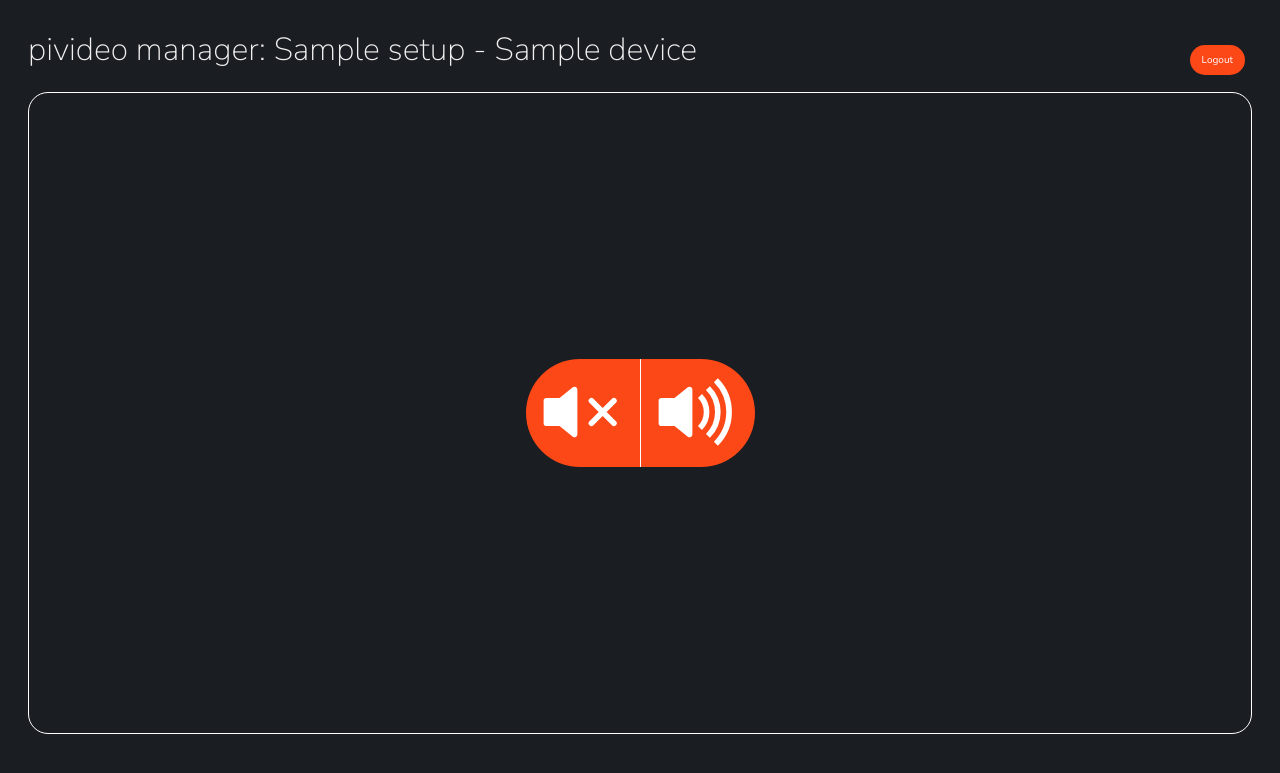
After one commit to carlitoselmago/pivideo_manager, a Flask app: template templates/setuplitedevice.html in a window 1280 px wide. The commit adds this page. Shown: the top 773 px of the page. Run offline with Flask 3, Linux system fonts and the light colour scheme; the template is opened without the code that fills it: most values are stand-ins (such as "Sample title", 1, 10 or a date in 2020); style sheets or scripts are compiled from the project's sources; parts of the project's set-up code (start-up, migrations or seed data) failed here and were passed over.

```diff
--- a/GUI.py
+++ b/GUI.py
@@ -68,6 +68,15 @@ def home_lite(friendlyurl):
     print(setup)
     return render_template('setuplite.html', setup=setup,homeurl=homeurl)
 
+
+@app.route(homeurl+'/control/<friendlyurl>/<mac>')
+@login_required
+def home_lite_device(friendlyurl,mac):
+    setup = manager.get_setup_by_friendlyurl(friendlyurl)
+    print(setup)
+    device = manager.get_device_by_mac(mac)
+    print(mac)
+    return render_template('setuplitedevice.html', setup=setup,device=device,homeurl=homeurl)
 
 @app.route(homeurl+'/login', methods=['GET', 'POST'])
 def login():
@@ -149,6 +158,15 @@ def scan_network():
 
     manager.scan_ip_range(ip_range)
     return jsonify({"message": "Scan completed."})
+
+@app.route(homeurl+'/api/delete_setup', methods=['POST'])
+@login_required
+def delete_setup():
+    """API endpoint to trigger IP scan."""
+    ip_range = request.json.get('ip_range')
+
+    manager.delete_setup(ip_range)
+    return jsonify({"message": "setup deleted."})
 
 @app.route(homeurl+'/api/update_device', methods=['POST'])
 @login_required
--- a/static/script.js
+++ b/static/script.js
@@ -90,6 +90,30 @@ $(document).ready(function () {
             },
             error: function (xhr) {
                 alert("Error scanning network: " + xhr.responseText);
+            }
+        });
+    });
+
+    // Handle delete setup
+     $("body").on("click",'.delete-btn',function () {
+        if (!confirm("Are you sure you want to delete this setup? This action cannot be undone.")) {
+            return;
+        }
+        var setupElement = $(this).closest(".setup");
+        setupElement.addClass("updating");
+        var iprange = setupElement.attr("iprange");
+
+        $.ajax({
+            url: homeurl+'/api/delete_setup',
+            type: 'POST',
+            contentType: 'application/json',
+            data:JSON.stringify({ ip_range: iprange }),
+            success: function (response) {
+                    console.log("Finished deleting setup.");
+                    location.reload();
+            },
+            error: function (xhr) {
+                alert("Error deleting setup: " + xhr.responseText);
             }
         });
     });
--- a/static/styles.less
+++ b/static/styles.less
@@ -75,6 +75,9 @@
         }
         &.bigbtn{
             font-size: 18px !important;
+        }
+        &.delete-btn{
+            background-color: black;
         }
     }
 }
--- a/templates/partials/setup.html
+++ b/templates/partials/setup.html
@@ -28,8 +28,10 @@
                     <path d="M8.707 11.182A4.5 4.5 0 0 0 10.025 8a4.5 4.5 0 0 0-1.318-3.182L8 5.525A3.5 3.5 0 0 1 9.025 8 3.5 3.5 0 0 1 8 10.475zM6.717 3.55A.5.5 0 0 1 7 4v8a.5.5 0 0 1-.812.39L3.825 10.5H1.5A.5.5 0 0 1 1 10V6a.5.5 0 0 1 .5-.5h2.325l2.363-1.89a.5.5 0 0 1 .529-.06"/>
                   </svg>
             </button>
+            <button class="delete-btn">DELETE</button>
 
         </div>
+
     </h4>
 
 
--- /dev/null
+++ b/templates/setuplitedevice.html
@@ -0,0 +1,47 @@
+<!DOCTYPE html>
+<html lang="en">
+<head>
+    <meta charset="UTF-8">
+    <meta name="viewport" content="width=device-width, initial-scale=1.0">
+    <title>pivideo Device Manager</title>
+
+    <link rel="preconnect" href="https://fonts.googleapis.com">
+    <link rel="preconnect" href="https://fonts.gstatic.com" crossorigin>
+    <link href="https://fonts.googleapis.com/css2?family=Nunito+Sans:opsz,wght@6..12,200..1000&display=swap" rel="stylesheet">
+
+    <link rel="stylesheet/less" type="text/css" href="{{url_for('static', filename='styles.less')}}" />
+    <script src="{{url_for('static', filename='less.js')}}"></script>
+    <script src="https://cdnjs.cloudflare.com/ajax/libs/Sortable/1.15.2/Sortable.min.js"></script>
+    <script src="https://code.jquery.com/jquery-3.6.0.min.js"></script>
+</head>
+<body homeurl="{{homeurl}}">
+    <header>
+        <h1>pivideo manager: {{setup.name}} - {{device.name}}</h1>
+
+        <div class="actions">
+            <a id="logoutbtn" href="{{homeurl}}/logout" class="button singlebtn">Logout</a>
+        </div>
+    </header>
+
+    <div class="liteactions device" data-ip="{{ device.ip }}" data-mac="{{ device.mac }}">
+        <div class="actions">
+        <button class="playback-btn " action="mute">
+            <svg xmlns="http://www.w3.org/2000/svg" width="16" height="16" fill="currentColor" class="bi bi-volume-mute-fill" viewBox="0 0 16 16">
+                <path d="M6.717 3.55A.5.5 0 0 1 7 4v8a.5.5 0 0 1-.812.39L3.825 10.5H1.5A.5.5 0 0 1 1 10V6a.5.5 0 0 1 .5-.5h2.325l2.363-1.89a.5.5 0 0 1 .529-.06m7.137 2.096a.5.5 0 0 1 0 .708L12.207 8l1.647 1.646a.5.5 0 0 1-.708.708L11.5 8.707l-1.646 1.647a.5.5 0 0 1-.708-.708L10.793 8 9.146 6.354a.5.5 0 1 1 .708-.708L11.5 7.293l1.646-1.647a.5.5 0 0 1 .708 0"/>
+              </svg>
+        </button>
+        <button class="playback-btn  " action="unmute">
+            <svg xmlns="http://www.w3.org/2000/svg" width="16" height="16" fill="currentColor" class="bi bi-volume-up-fill" viewBox="0 0 16 16">
+                <path d="M11.536 14.01A8.47 8.47 0 0 0 14.026 8a8.47 8.47 0 0 0-2.49-6.01l-.708.707A7.48 7.48 0 0 1 13.025 8c0 2.071-.84 3.946-2.197 5.303z"/>
+                <path d="M10.121 12.596A6.48 6.48 0 0 0 12.025 8a6.48 6.48 0 0 0-1.904-4.596l-.707.707A5.48 5.48 0 0 1 11.025 8a5.48 5.48 0 0 1-1.61 3.89z"/>
+                <path d="M8.707 11.182A4.5 4.5 0 0 0 10.025 8a4.5 4.5 0 0 0-1.318-3.182L8 5.525A3.5 3.5 0 0 1 9.025 8 3.5 3.5 0 0 1 8 10.475zM6.717 3.55A.5.5 0 0 1 7 4v8a.5.5 0 0 1-.812.39L3.825 10.5H1.5A.5.5 0 0 1 1 10V6a.5.5 0 0 1 .5-.5h2.325l2.363-1.89a.5.5 0 0 1 .529-.06"/>
+              </svg>
+        </button>
+    </div>
+    </div>
+
+
+    <script src="{{url_for('static', filename='script.js')}}"></script>
+
+</body>
+</html>
```
Also changed, not shown: pivideo_manager.py (+15 -0 lines), README.md.
